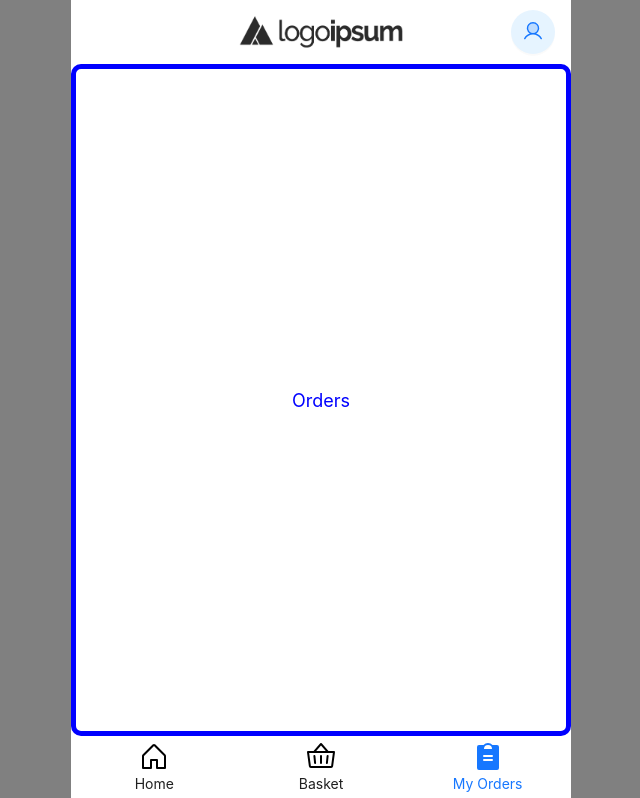
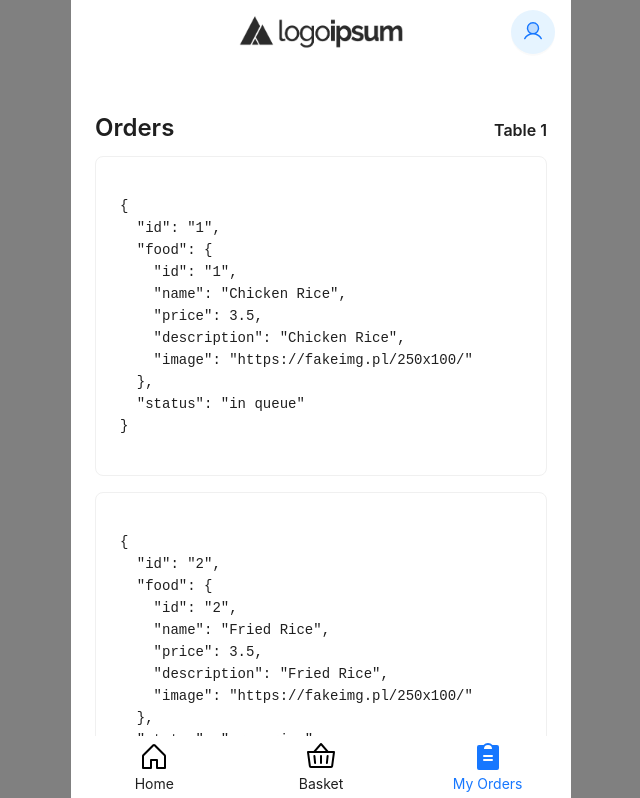
Before and after one commit to meeorder/meeorder-frontend, a Next.js app: page /orders in a window 1280 px wide. Shown: the top 798 px of the page, without its empty margins (319-959 px from the left). Built offline with nearby package versions, Linux system fonts and the light colour scheme.

Commit message:
Add orders page layout and mock data

```diff
--- /dev/null
+++ b/src/modules/mock/orders.ts
@@ -0,0 +1,64 @@
+import { foods, type Food } from "@/modules/mock/foods";
+
+export type OrderStatus =
+  | "in queue"
+  | "preparing"
+  | "ready to serve"
+  | "success"
+  | "cancel";
+
+export type Order = {
+  id: string;
+  food: Food;
+  status: OrderStatus;
+};
+
+export const orders: Order[] = [
+  {
+    id: "1",
+    food: foods[0] as Food,
+    status: "in queue",
+  },
+  {
+    id: "2",
+    food: foods[1] as Food,
+    status: "preparing",
+  },
+  {
+    id: "3",
+    food: foods[2] as Food,
+    status: "ready to serve",
+  },
+  {
+    id: "4",
+    food: foods[3] as Food,
+    status: "success",
+  },
+  {
+    id: "5",
+    food: foods[0] as Food,
+    status: "cancel",
+  },
+];
+
+export type PriceData = {
+  orderPrice: number;
+  discountPrice: number;
+  totalPrice: number;
+};
+
+export type OrdersData = {
+  id: string;
+  orders: Order[];
+  priceData: PriceData;
+};
+
+export const ordersData: OrdersData = {
+  id: "abc",
+  orders: orders,
+  priceData: {
+    orderPrice: 112,
+    discountPrice: 13,
+    totalPrice: 99,
+  },
+};
--- /dev/null
+++ b/src/modules/order/components/OrderCard.tsx
@@ -0,0 +1,16 @@
+import { type Order } from "@/modules/mock/orders";
+import { Card } from "antd";
+
+type OrderCardProps = {
+  order: Order;
+};
+
+const OrderCard: React.FC<OrderCardProps> = ({ order }) => {
+  return (
+    <Card>
+      <pre>{JSON.stringify(order, null, 2)}</pre>
+    </Card>
+  );
+};
+
+export default OrderCard;
--- /dev/null
+++ b/src/modules/order/components/OrderList.tsx
@@ -0,0 +1,19 @@
+import { type Order } from "@/modules/mock/orders";
+import OrderCard from "@/modules/order/components/OrderCard";
+import { Space } from "antd";
+
+type OrderListProps = {
+  orders: Order[];
+};
+
+const OrderList: React.FC<OrderListProps> = ({ orders }) => {
+  return (
+    <Space direction="vertical" size="middle" style={{ display: "flex" }}>
+      {orders.map((order) => {
+        return <OrderCard key={order.id} order={order} />;
+      })}
+    </Space>
+  );
+};
+
+export default OrderList;
--- /dev/null
+++ b/src/modules/order/components/OrderSummaryPrice.tsx
@@ -0,0 +1,40 @@
+import { type PriceData } from "@/modules/mock/orders";
+import styled from "@emotion/styled";
+import { Divider, Space, Typography } from "antd";
+
+type OrderSummaryPriceProps = {
+  priceData: PriceData;
+};
+
+const OrderSummaryPrice: React.FC<OrderSummaryPriceProps> = ({ priceData }) => {
+  return (
+    <Space direction="vertical" size="middle" style={{ display: "flex" }}>
+      <Divider />
+      <FlexBetween>
+        <StyledText>Order Price</StyledText>
+        <StyledText>{priceData.orderPrice.toFixed(2)} THB</StyledText>
+      </FlexBetween>
+      <FlexBetween>
+        <StyledText>Discount</StyledText>
+        <StyledText>{priceData.discountPrice.toFixed(2)} THB</StyledText>
+      </FlexBetween>
+      <Divider />
+      <FlexBetween>
+        <StyledText strong>Bill Total</StyledText>
+        <StyledText strong>{priceData.totalPrice.toFixed(2)} THB</StyledText>
+      </FlexBetween>
+    </Space>
+  );
+};
+
+export default OrderSummaryPrice;
+
+const FlexBetween = styled.div`
+  display: flex;
+  justify-content: space-between;
+  align-items: center;
+`;
+
+const StyledText = styled(Typography.Text)`
+  font-size: 16px;
+`;
--- a/src/pages/orders.tsx
+++ b/src/pages/orders.tsx
@@ -1,7 +1,13 @@
 import { pages } from "@/modules/config/pageConfig";
 import AppLayout from "@/modules/layout/AppLayout";
-import WireFrame from "@/modules/mock/components/WireFrame";
+import { ordersData } from "@/modules/mock/orders";
+import OrderList from "@/modules/order/components/OrderList";
+import OrderSummaryPrice from "@/modules/order/components/OrderSummaryPrice";
+import styled from "@emotion/styled";
+import { Typography } from "antd";
 import Head from "next/head";
+
+const tableNumber = 1; // from session
 
 export default function Orders() {
   return (
@@ -12,12 +18,25 @@ export default function Orders() {
         <link rel="icon" href="/favicon.ico" />
       </Head>
       <AppLayout layoutType="user" currentPageId={pages.orders.id}>
-        <WireFrame
-          contentNode="Orders"
-          cardColor="blue"
-          height={"calc(100vh - 64px - 64px)"}
-        />
+        <OrderContainer>
+          <OrderTitle>
+            <Typography.Title level={3}>Orders</Typography.Title>
+            <Typography.Title level={5}>Table {tableNumber}</Typography.Title>
+          </OrderTitle>
+          <OrderList orders={ordersData.orders} />
+          <OrderSummaryPrice priceData={ordersData.priceData} />
+        </OrderContainer>
       </AppLayout>
     </>
   );
 }
+
+const OrderContainer = styled.div`
+  padding: 24px;
+`;
+
+const OrderTitle = styled.div`
+  display: flex;
+  justify-content: space-between;
+  align-items: baseline;
+`;
```
